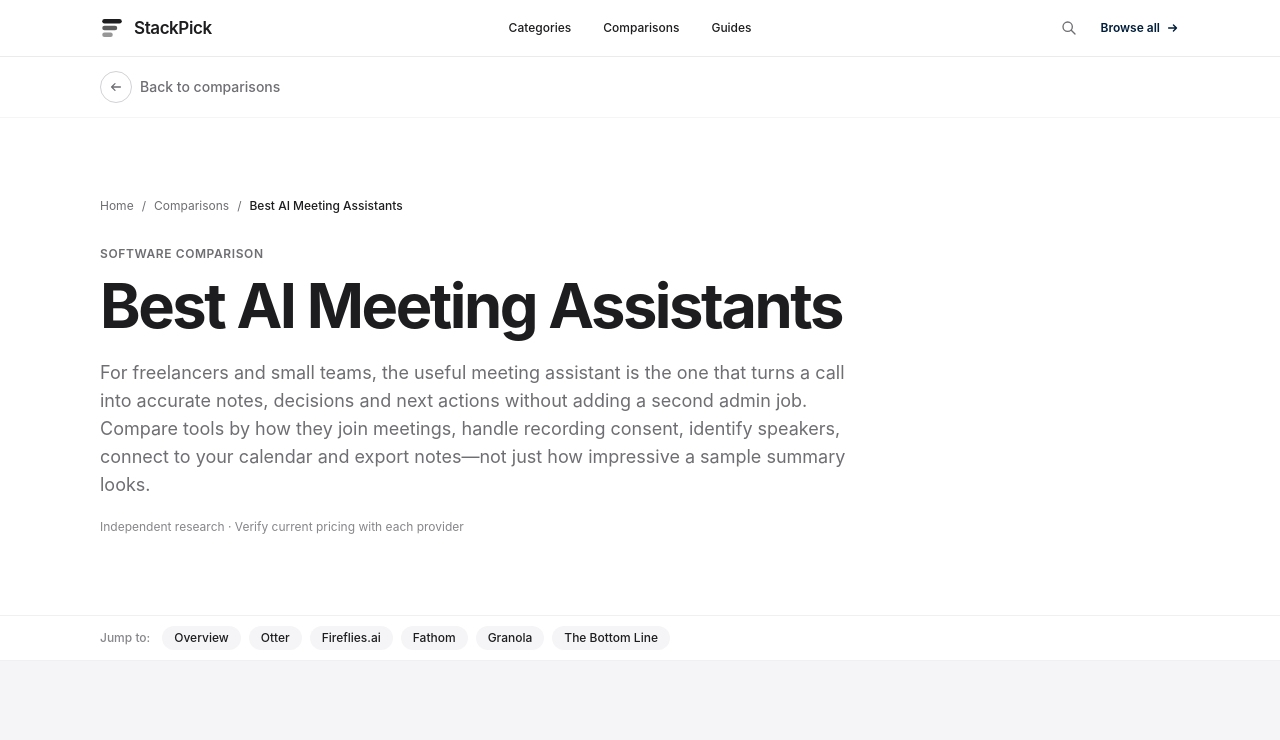
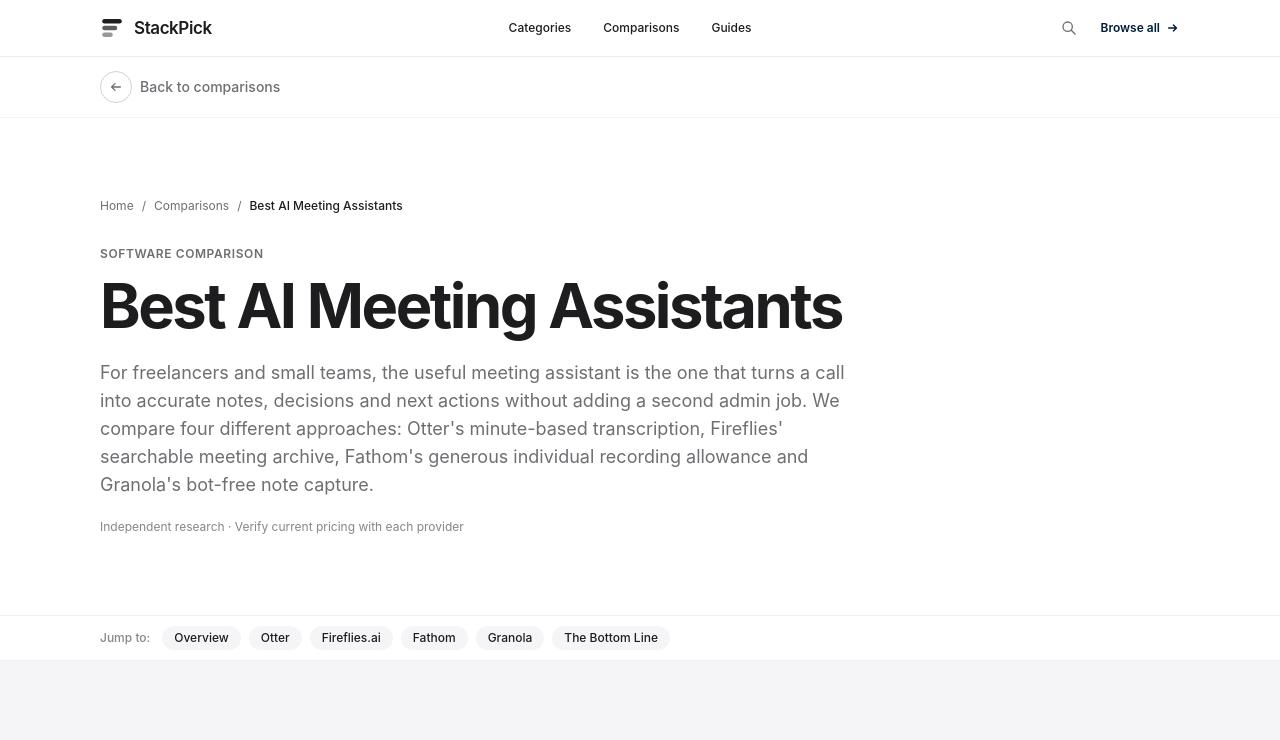
Before and after one commit to LinukaBandara/StackPick, a Next.js app: page /best/ai-meeting-assistants in a window 1280 px wide. Shown: the top 740 px of the page. Built offline with nearby package versions, Linux system fonts and the light colour scheme; no server answers.

Commit message:
Improve AI meeting assistant comparison with verified free-plan limits

```diff
--- a/app/best/ai-meeting-assistants/page.tsx
+++ b/app/best/ai-meeting-assistants/page.tsx
@@ -2,41 +2,119 @@ import type { Metadata } from "next";
 import ComparisonArticle from "@/components/ComparisonArticle";
 
 export const metadata: Metadata = {
-  title: "Best AI Meeting Assistants (2026)",
-  description: "Compare AI meeting notes and transcription tools for freelancers and small teams by meeting limits, summaries, integrations, privacy controls and review effort.",
+  title: "Best AI Meeting Assistants (2026): Free Plan Limits Compared",
+  description:
+    "Compare Otter, Fireflies.ai, Fathom and Granola for meeting notes, transcription limits, AI summaries, integrations and privacy controls.",
   alternates: { canonical: "/best/ai-meeting-assistants" },
 };
+
+const SOURCE_LINK_CLASS =
+  "font-medium text-[#004bb5] underline-offset-4 hover:underline";
 
 export default function Page() {
   return (
     <ComparisonArticle
       title="Best AI Meeting Assistants"
       slug="ai-meeting-assistants"
-      intro="For freelancers and small teams, the useful meeting assistant is the one that turns a call into accurate notes, decisions and next actions without adding a second admin job. Compare tools by how they join meetings, handle recording consent, identify speakers, connect to your calendar and export notes—not just how impressive a sample summary looks."
-      pricingNote="Free plans may cap transcription minutes, meeting count, storage, AI summaries or integrations—and those caps can differ between bot-based recording and notes taken from your own device. Check supported meeting platforms, recording-consent requirements, data retention, deletion controls and whether team collaboration is paid before uploading client or sensitive business conversations."
+      intro="For freelancers and small teams, the useful meeting assistant is the one that turns a call into accurate notes, decisions and next actions without adding a second admin job. We compare four different approaches: Otter's minute-based transcription, Fireflies' searchable meeting archive, Fathom's generous individual recording allowance and Granola's bot-free note capture."
+      pricingNote="Free-plan limits and features can change, and some providers show different offers by region or billing cycle. The limits below are based on the providers' published plan information checked October 11, 2026. Confirm the current plan on the linked official page before relying on a limit or uploading client information."
       tools={[
-        { name: "Otter", bestFor: "Meeting transcription and summaries", freeOption: "Check current provider terms.", tradeoff: "Accuracy still needs review, especially for names and decisions.", url: "https://otter.ai/" },
-        { name: "Fireflies.ai", bestFor: "Searchable meeting notes and follow-up", freeOption: "Check current provider terms.", tradeoff: "Useful automation depends on supported integrations and plan limits.", url: "https://fireflies.ai/" },
-        { name: "Fathom", bestFor: "Meeting summaries with a simple workflow", freeOption: "Check current provider terms.", tradeoff: "Feature depth and integrations should be checked against your meeting stack.", url: "https://fathom.video/" },
-        { name: "Granola", bestFor: "AI-assisted notes for conversations", freeOption: "Check current provider terms.", tradeoff: "Workflow and platform support should match how you actually take notes.", url: "https://www.granola.ai/" },
+        {
+          name: "Otter",
+          bestFor: "Live transcription when you want a clear monthly minutes allowance",
+          freeOption:
+            "The Basic plan lists 300 transcription minutes per month, a 30-minute limit per conversation, three lifetime audio/video imports and access to the 25 most recent conversations.",
+          tradeoff:
+            "The per-conversation cap and small import allowance can be restrictive for long calls or teams that regularly upload recordings. Check whether your meetings fit the limit before adopting it.",
+          url: "https://otter.ai/pricing",
+        },
+        {
+          name: "Fireflies.ai",
+          bestFor: "Searchable transcripts and a meeting archive across a team's workflow",
+          freeOption:
+            "The Free plan lists unlimited transcription, limited AI summaries, 400 minutes of meeting storage and 20 AI credits. Storage is a total archive allowance, not a monthly transcription allowance.",
+          tradeoff:
+            "You may need to delete older meetings or upgrade as the archive grows. Some advanced automation, downloads and integrations are plan-dependent, so test the exact workflow you need.",
+          url: "https://fireflies.ai/pricing",
+        },
+        {
+          name: "Fathom",
+          bestFor: "Individuals who want to record and transcribe meetings without a small monthly recording cap",
+          freeOption:
+            "Fathom's individual Free plan lists unlimited recordings, storage and transcription. Its help centre says advanced AI summaries are available for the first five calls each month; after that, the general summary remains available.",
+          tradeoff:
+            "Unlimited recording does not mean every AI feature is unlimited. If you depend on custom summaries, action items or follow-up emails, check which paid features are required.",
+          url: "https://fathom.video/pricing",
+        },
+        {
+          name: "Granola",
+          bestFor: "People who prefer notes captured from their device audio instead of a meeting bot",
+          freeOption:
+            "The Basic plan includes AI meeting notes, limited meeting history, AI chat, shared folders and note templates. Its pricing page lists bot-free device-audio capture across supported apps.",
+          tradeoff:
+            "Limited history can matter if you need to search old client calls. Advanced integrations, unlimited history and centralized team administration are paid-plan features.",
+          url: "https://www.granola.ai/pricing",
+        },
       ]}
-      bottomLine="Start with the tool that supports the meeting platform you already use and produces notes you can quickly verify. Choose based on your actual weekly meeting volume, export needs and privacy requirements. If you only need occasional summaries, test a free tier before paying; if you need shared team notes, admin controls or searchable history, verify those are included in the paid plan you would actually buy. Never send AI-generated action items to a client without checking names, dates, commitments and decisions."
+      bottomLine="For long meetings and frequent individual calls, start by testing Fathom's free recording allowance. If you need a searchable archive, compare Fireflies' storage cap with how long you retain calls. Choose Otter when its explicit transcription allowance fits your volume, and Granola if bot-free device-audio capture better matches your meeting habits. These are starting points, not universal winners: run one representative meeting, check the transcript against the actual decisions and verify the provider's current privacy and retention terms before using it for client work."
     >
       <section className="bg-white">
         <div className="sp-container py-16 sm:py-20">
-          <p className="sp-eyebrow">Meeting notes quality check</p>
-          <h2 className="sp-title mt-4 max-w-4xl">A transcript is not the same thing as an accurate decision log.</h2>
+          <p className="sp-eyebrow">How we compared them</p>
+          <h2 className="sp-title mt-4 max-w-4xl">
+            Compare the limit that will actually interrupt your work.
+          </h2>
           <p className="mt-5 max-w-3xl text-base leading-7 text-[#6e6e73]">
-            Test a meeting assistant with a conversation where you already know the decisions,
-            owners and deadlines. Compare its notes with your own record, especially speaker names,
-            numbers, disagreements and action items. Tell participants when recording or transcription
-            is happening and follow your team's consent and retention rules.
+            We reviewed the providers' published plan pages and help documentation for
+            transcription allowances, retained meeting history, summary limits and capture
+            method. This is desk research, not a claim that StackPick independently benchmarked
+            each product's transcription accuracy. Pricing and plan details were checked on
+            October 11, 2026; providers can change them after publication.
           </p>
-          <div className="mt-8 grid gap-4 sm:grid-cols-3">
-            <div className="rounded-2xl border border-[#e4e7ec] bg-[#f7f8fc] p-6"><p className="font-semibold text-[#101828]">Decision accuracy</p><p className="mt-2 text-sm leading-6 text-[#667085]">Check whether the summary preserves what was actually agreed.</p></div>
-            <div className="rounded-2xl border border-[#e4e7ec] bg-[#f7f8fc] p-6"><p className="font-semibold text-[#101828]">Action ownership</p><p className="mt-2 text-sm leading-6 text-[#667085]">Confirm each task has the right owner and deadline—or is marked unknown.</p></div>
-            <div className="rounded-2xl border border-[#e4e7ec] bg-[#f7f8fc] p-6"><p className="font-semibold text-[#101828]">Data handling</p><p className="mt-2 text-sm leading-6 text-[#667085]">Review recording consent, access controls and transcript retention before rollout.</p></div>
+
+          <div className="mt-8 overflow-x-auto rounded-[24px] border border-black/10">
+            <table className="w-full min-w-[680px] text-left text-sm">
+              <thead className="bg-[#f5f5f7]">
+                <tr>
+                  <th className="p-4 font-semibold text-[#1d1d1f]">Provider</th>
+                  <th className="p-4 font-semibold text-[#1d1d1f]">Free-plan constraint to check</th>
+                  <th className="p-4 font-semibold text-[#1d1d1f]">Official source</th>
+                </tr>
+              </thead>
+              <tbody>
+                <tr className="border-t border-black/10">
+                  <td className="p-4 font-medium">Otter</td>
+                  <td className="p-4 text-[#6e6e73]">300 transcription minutes/month; 30 minutes per conversation; three lifetime imports.</td>
+                  <td className="p-4"><a className={SOURCE_LINK_CLASS} href="https://otter.ai/pricing" target="_blank" rel="noopener noreferrer">Plan details</a></td>
+                </tr>
+                <tr className="border-t border-black/10">
+                  <td className="p-4 font-medium">Fireflies.ai</td>
+                  <td className="p-4 text-[#6e6e73]">400 minutes of stored meeting content and limited AI summaries on Free.</td>
+                  <td className="p-4"><a className={SOURCE_LINK_CLASS} href="https://fireflies.ai/pricing" target="_blank" rel="noopener noreferrer">Plan details</a></td>
+                </tr>
+                <tr className="border-t border-black/10">
+                  <td className="p-4 font-medium">Fathom</td>
+                  <td className="p-4 text-[#6e6e73]">Unlimited recordings/transcription, but advanced summaries are limited to five calls/month on Free.</td>
+                  <td className="p-4"><a className={SOURCE_LINK_CLASS} href="https://help.fathom.video/en/articles/5290881" target="_blank" rel="noopener noreferrer">Free vs. Premium</a></td>
+                </tr>
+                <tr className="border-t border-black/10">
+                  <td className="p-4 font-medium">Granola</td>
+                  <td className="p-4 text-[#6e6e73]">Limited meeting history; advanced integrations and unlimited history require a paid plan.</td>
+                  <td className="p-4"><a className={SOURCE_LINK_CLASS} href="https://www.granola.ai/pricing" target="_blank" rel="noopener noreferrer">Plan details</a></td>
+                </tr>
+              </tbody>
+            </table>
           </div>
+
+          <h3 className="mt-12 text-2xl font-semibold tracking-tight">
+            A practical accuracy test
+          </h3>
+          <p className="mt-4 max-w-3xl text-base leading-7 text-[#6e6e73]">
+            Use a meeting where you already know the decisions, owners and deadlines. Compare
+            the output against your own notes, especially speaker names, numbers, disagreements
+            and action items. Record only with appropriate participant notice and consent, and
+            review access, retention and deletion controls before processing confidential calls.
+          </p>
         </div>
       </section>
     </ComparisonArticle>
```
